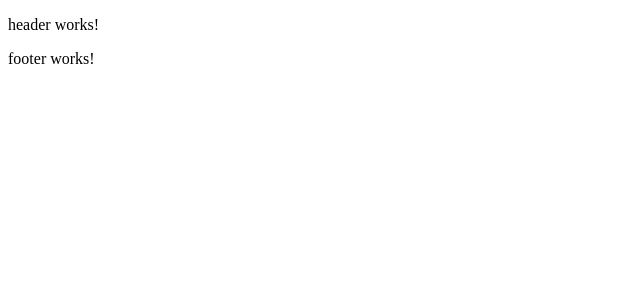
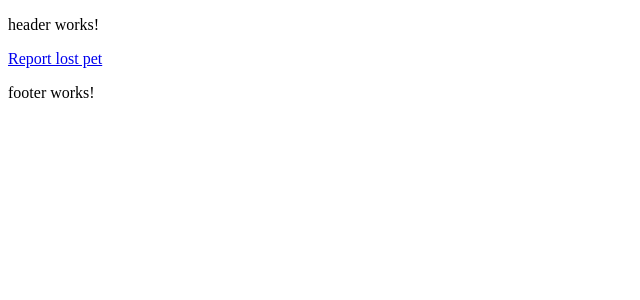
Before and after one commit to erangakm/pet-finder, an Angular app: page / in a window 1280 px wide. Shown: the top 300 px of the page, without its empty margins (0-640 px from the left). Built offline with nearby package versions, Linux system fonts and the light colour scheme.

Commit message:
add first routing url

```diff
--- a/src/app/app-routing.module.ts
+++ b/src/app/app-routing.module.ts
@@ -1,7 +1,13 @@
 import { NgModule } from '@angular/core';
 import { Routes, RouterModule } from '@angular/router';
+import { LostPetReportComponent } from './forms/lost-pet-report/lost-pet-report.component';
 
-const routes: Routes = [];
+const routes: Routes = [
+  {
+    path: 'report-lost-pet',
+    component: LostPetReportComponent,
+  }
+];
 
 @NgModule({
   imports: [RouterModule.forRoot(routes)],
--- a/src/app/app.component.html
+++ b/src/app/app.component.html
@@ -1,4 +1,9 @@
 <!--The content below is only a placeholder and can be replaced.-->
 <app-header></app-header>
+<div>
+  <a routerLink ="report-lost-pet">Report lost pet</a>
+</div>
+<div id="content">
+  <router-outlet></router-outlet>
+</div>
 <app-footer></app-footer>
-<router-outlet></router-outlet>
```
